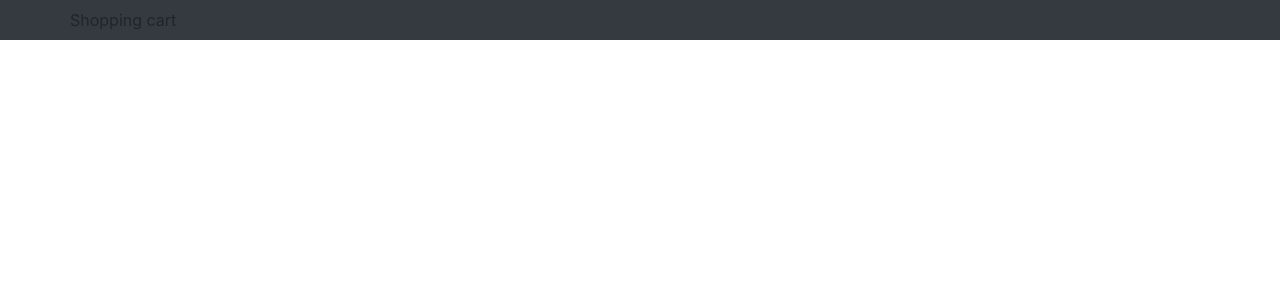
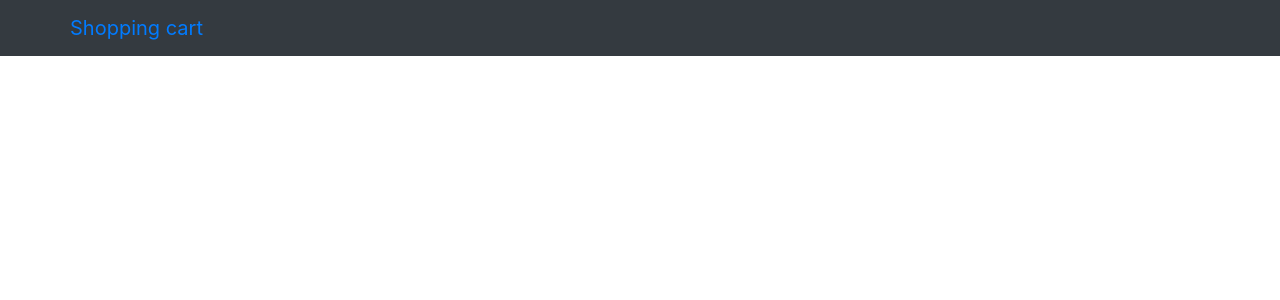
Before and after one commit to aswathyeg/reactHooks, a React (Create React App) app: page / in a window 1280 px wide. Shown: the top 300 px of the page. Built offline with nearby package versions, Linux system fonts and the light colour scheme.

Commit message:
added brand

```diff
--- a/src/components/shopping-context-reducer/Header.js
+++ b/src/components/shopping-context-reducer/Header.js
@@ -3,7 +3,11 @@ import Navbar from "react-bootstrap/Navbar";
 const Header = () => {
   return (
     <Navbar bg="dark">
-      <Container>Shopping cart</Container>
+      <Container>
+        <Navbar.Brand>
+          <a href="/">Shopping cart</a>
+        </Navbar.Brand>
+      </Container>
     </Navbar>
   );
 };
```
